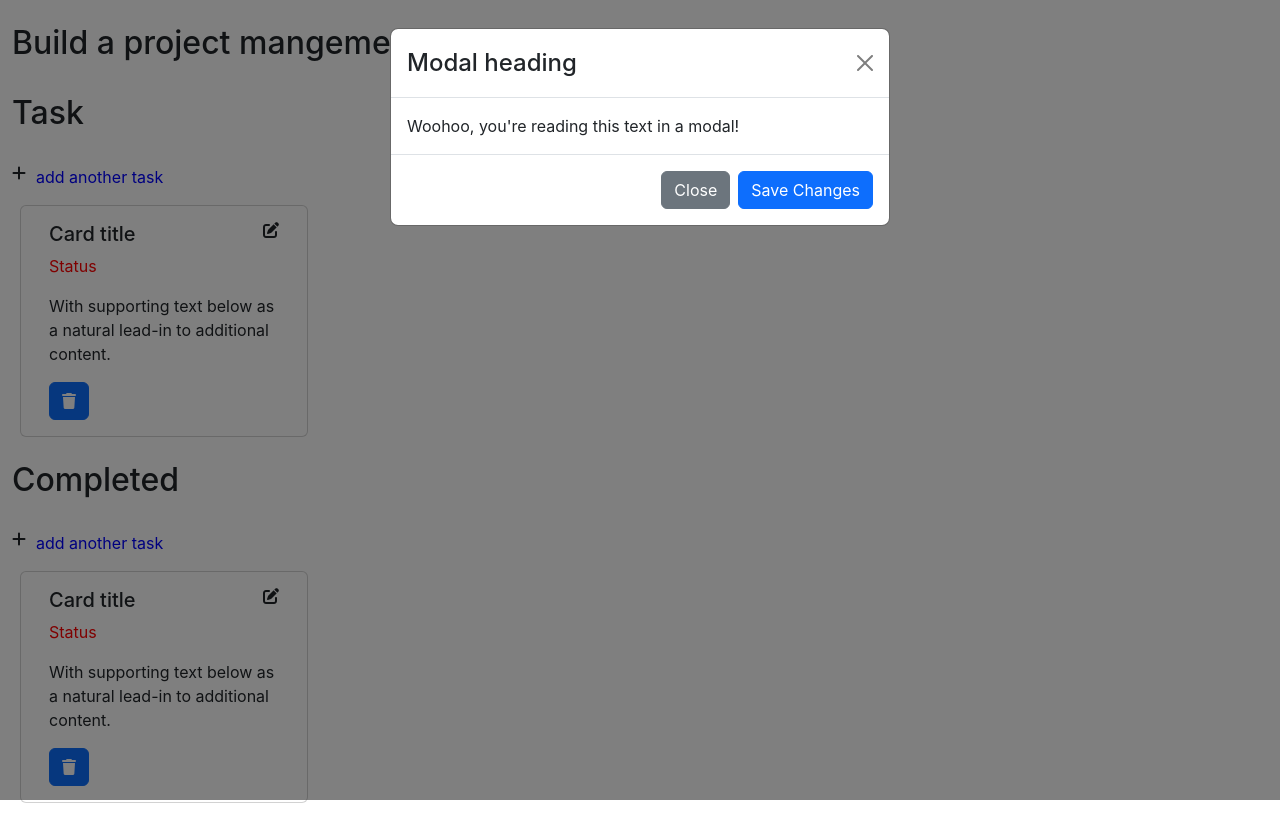
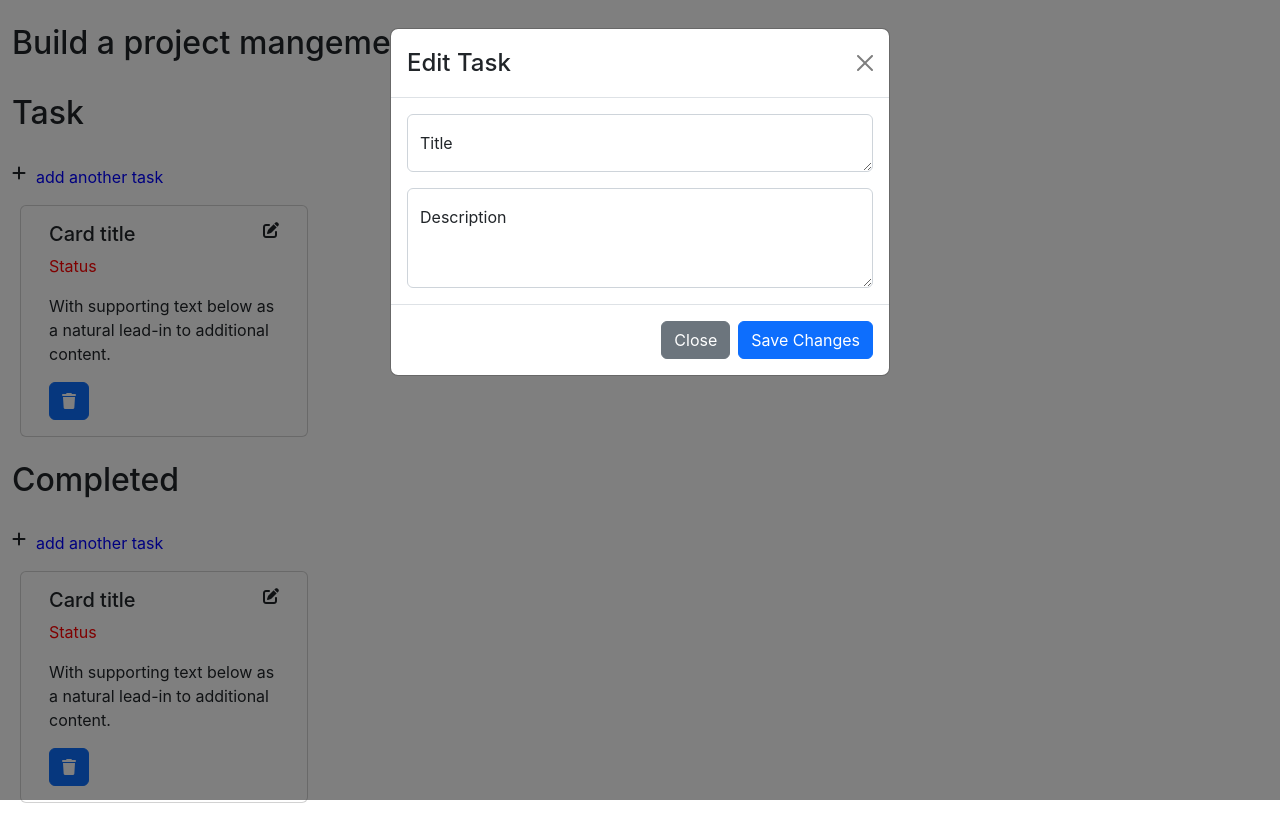
Before and after one commit to rupak-1/project-management-tool, a React (Create React App) app in the folder front_end/: page /project in a window 1280 px wide. Both pictures are taken after a click on the icon 271 px from the left and 237 px from the top of the page. Built offline with nearby package versions, Linux system fonts and the light colour scheme.

Commit message:
updated to modal commit

```diff
--- a/front_end/src/components/Example.jsx
+++ b/front_end/src/components/Example.jsx
@@ -1,10 +1,13 @@
 import React, { useState } from 'react'
 import Button from 'react-bootstrap/Button';
 import Modal from 'react-bootstrap/Modal';
+import {FloatingLabel, Form} from 'react-bootstrap'
 
 function Example() {
+  {/* this value takes in a prop and reders the */}
   const [show, setShow] = useState(false);
-
+  const [title, setTitle] = useState("");
+  const [description, setDescription] = useState("")
   const handleClose = () => setShow(false);
   const handleShow = () => setShow(true);
 
@@ -13,9 +16,28 @@ function Example() {
       <i variant="primary" onClick={handleShow} className="fa-solid fa-pen-to-square"/>
       <Modal show={show} onHide={handleClose}>
         <Modal.Header closeButton>
-          <Modal.Title>Modal heading</Modal.Title>
+          <Modal.Title>Edit Task</Modal.Title>
         </Modal.Header>
-        <Modal.Body>Woohoo, you're reading this text in a modal!</Modal.Body>
+        <Modal.Body>
+        <>
+        <FloatingLabel
+        controlId="floatingTextarea"
+        label="Title"
+        className="mb-3"
+      >
+      <Form.Control as="textarea" placeholder="Leave a comment here" value={title} onChange={e => setTitle(e.target.value)} />
+      </FloatingLabel>
+      <FloatingLabel controlId="floatingTextarea2" label="Description">
+        <Form.Control
+          as="textarea"
+          value={description}
+          placeholder="Leave a comment here"
+          style={{ height: '100px' }}
+          onChange={e => setDescription(e.target.value)}
+        />
+      </FloatingLabel>
+        </>
+        </Modal.Body>
         <Modal.Footer>
           <Button variant="secondary" onClick={handleClose}>
             Close
```
